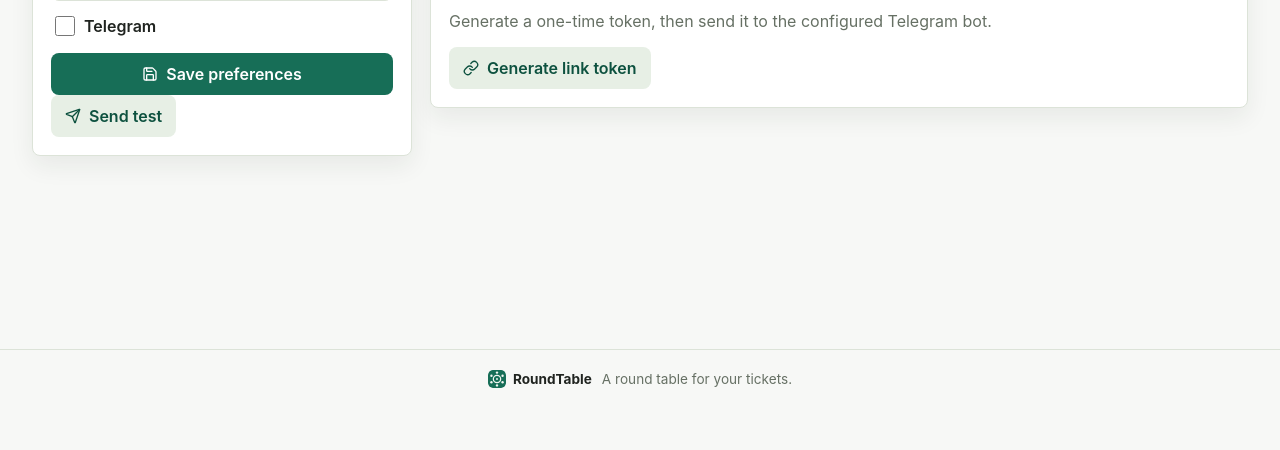
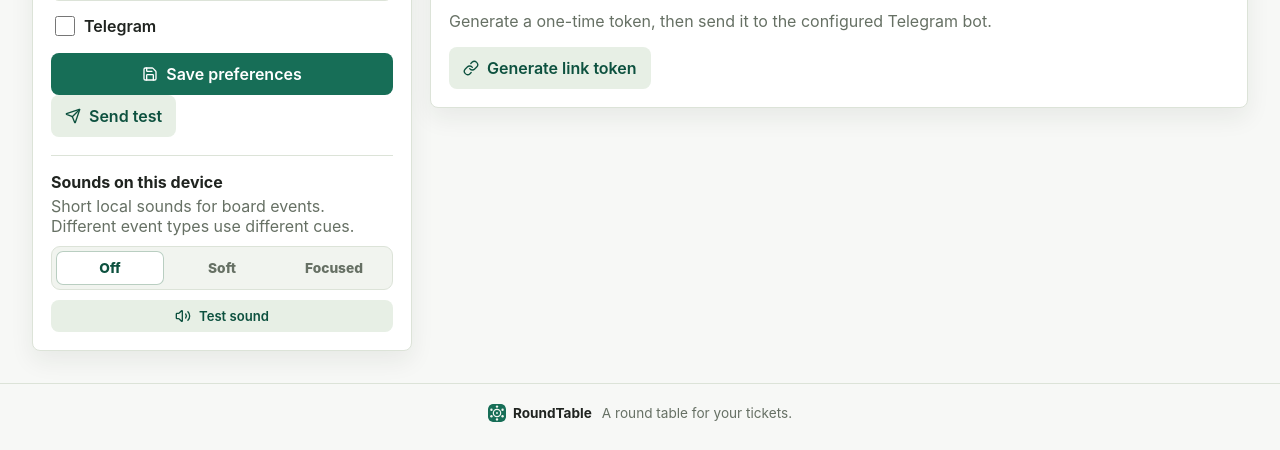
Before and after one commit to q121212/RoundTable, a FastAPI app: template app/templates/settings_notifications.html in a window 1280 px wide. Shown: the part 384-834 px from the top of the page. Before the commit the page ends 772 px from the top, so only its background shows below. Run offline with FastAPI, Linux system fonts and the light colour scheme; the template is opened without the code that fills it, so the values that code supplies are empty.

Commit message:
Add local board event sounds

```diff
--- a/app/static/app.js
+++ b/app/static/app.js
@@ -3,6 +3,7 @@
   const STORAGE_LANG = "roundtable.lang";
   const STORAGE_THEME = "roundtable.theme";
   const STORAGE_BOARD_URL = "roundtable.lastBoardUrl";
+  const STORAGE_SOUND_MODE = "roundtable.soundMode";
   const messages = {
     en: {
       "action.close": "Close",
@@ -161,6 +162,12 @@
       "projects.ticket_types_selected": "Ticket types used by this project",
       "projects.save_board_settings": "Save board settings",
       "projects.title": "Projects",
+      "sound.copy": "Short local sounds for board events. Different event types use different cues.",
+      "sound.focused": "Focused",
+      "sound.off": "Off",
+      "sound.soft": "Soft",
+      "sound.test": "Test sound",
+      "sound.title": "Sounds on this device",
       "status.all": "All",
       "status.Backlog": "Backlog",
       "status.Closed": "Closed",
@@ -368,6 +375,12 @@
       "projects.ticket_types_selected": "Типы тикетов этого проекта",
       "projects.save_board_settings": "Сохранить настройки доски",
       "projects.title": "Проекты",
+      "sound.copy": "Короткие локальные звуки для событий доски. Для разных типов событий используются разные сигналы.",
+      "sound.focused": "Важное",
+      "sound.off": "Выкл",
+      "sound.soft": "Мягко",
+      "sound.test": "Проверить звук",
+      "sound.title": "Звуки на этом устройстве",
       "status.all": "Все",
       "status.Backlog": "Бэклог",
       "status.Closed": "Закрыто",
@@ -518,6 +531,127 @@
     return `type-${String(type || "Task").toLowerCase()}`;
   }
 
+  let audioContext = null;
+
+  function currentSoundMode() {
+    return localStorage.getItem(STORAGE_SOUND_MODE) || "off";
+  }
+
+  function setSoundMode(mode) {
+    const value = ["off", "soft", "focused"].includes(mode) ? mode : "off";
+    localStorage.setItem(STORAGE_SOUND_MODE, value);
+    updateSoundControls();
+  }
+
+  function updateSoundControls() {
+    document.querySelectorAll("[data-sound-mode]").forEach((button) => {
+      button.classList.toggle("active", button.dataset.soundMode === currentSoundMode());
+      button.setAttribute("aria-pressed", button.dataset.soundMode === currentSoundMode() ? "true" : "false");
+    });
+  }
+
+  function setupSoundPreferences() {
+    updateSoundControls();
+    document.querySelectorAll("[data-sound-mode]").forEach((button) => {
+      button.addEventListener("click", () => {
+        setSoundMode(button.dataset.soundMode || "off");
+        if (currentSoundMode() !== "off") playTicketSound({ event: "test" }, true);
+      });
+    });
+    document.querySelectorAll("[data-sound-test]").forEach((button) => {
+      button.addEventListener("click", () => playTicketSound({ event: "test" }, true));
+    });
+    document.addEventListener(
+      "pointerdown",
+      () => {
+        if (currentSoundMode() !== "off") ensureAudioContext();
+      },
+      { once: true }
+    );
+  }
+
+  function ensureAudioContext() {
+    if (!window.AudioContext && !window.webkitAudioContext) return null;
+    if (!audioContext) {
+      const AudioContextClass = window.AudioContext || window.webkitAudioContext;
+      audioContext = new AudioContextClass();
+    }
+    if (audioContext.state === "suspended") audioContext.resume();
+    return audioContext;
+  }
+
+  function soundKind(payload) {
+    const action = payload && payload.action ? payload.action.action : "";
+    const ticket = payload && payload.ticket ? payload.ticket : {};
+    if (payload && payload.event === "test") return "test";
+    if (action === "closed" || action === "reopened" || ticket.status === "Done" || ticket.status === "Closed") return "success";
+    if (action === "status_changed") return "status";
+    if (action === "commented" || payload.event === "ticket_commented") return "comment";
+    if (action === "assigned") return "assigned";
+    if (payload.event === "ticket_created" || action === "ticket_created") return "created";
+    if (payload.event === "ticket_linked" || payload.event === "ticket_unlinked" || action === "linked" || action === "unlinked") return "linked";
+    return "changed";
+  }
+
+  function shouldPlayTicketSound(payload, forced = false) {
+    const mode = currentSoundMode();
+    if (mode === "off" && !forced) return false;
+    if (forced) return true;
+    if (mode === "soft") return true;
+    const ticket = payload && payload.ticket ? payload.ticket : {};
+    const action = payload && payload.action ? payload.action : {};
+    const userId = document.body.dataset.userId || "";
+    if (!userId) return false;
+    const ticketPage = document.querySelector("[data-ticket-page]");
+    if (ticketPage && ticketPage.dataset.ticketKey === ticket.key) return true;
+    if (ticket.assignee_id && String(ticket.assignee_id) === userId) return true;
+    if (action.action === "assigned" && String(action.new_value || "") === userId) return true;
+    return false;
+  }
+
+  function playTone(ctx, start, frequency, duration, gainValue, type = "sine") {
+    const osc = ctx.createOscillator();
+    const gain = ctx.createGain();
+    osc.type = type;
+    osc.frequency.setValueAtTime(frequency, start);
+    gain.gain.setValueAtTime(0.0001, start);
+    gain.gain.exponentialRampToValueAtTime(gainValue, start + 0.015);
+    gain.gain.exponentialRampToValueAtTime(0.0001, start + duration);
+    osc.connect(gain).connect(ctx.destination);
+    osc.start(start);
+    osc.stop(start + duration + 0.02);
+  }
+
+  function playTicketSound(payload, forced = false) {
+    if (!shouldPlayTicketSound(payload, forced)) return;
+    const ctx = ensureAudioContext();
+    if (!ctx) return;
+    const now = ctx.currentTime + 0.01;
+    const volume = 0.035;
+    const kind = soundKind(payload);
+    if (kind === "success") {
+      playTone(ctx, now, 523.25, 0.12, volume, "sine");
+      playTone(ctx, now + 0.07, 659.25, 0.14, volume * 0.9, "sine");
+      playTone(ctx, now + 0.14, 783.99, 0.18, volume * 0.8, "triangle");
+    } else if (kind === "status") {
+      playTone(ctx, now, 392, 0.09, volume, "triangle");
+      playTone(ctx, now + 0.08, 587.33, 0.12, volume * 0.85, "triangle");
+    } else if (kind === "comment") {
+      playTone(ctx, now, 740, 0.06, volume * 0.65, "sine");
+      playTone(ctx, now + 0.09, 660, 0.08, volume * 0.55, "sine");
+    } else if (kind === "assigned") {
+      playTone(ctx, now, 330, 0.11, volume * 0.9, "triangle");
+      playTone(ctx, now + 0.1, 440, 0.12, volume * 0.75, "triangle");
+    } else if (kind === "created") {
+      playTone(ctx, now, 880, 0.06, volume * 0.55, "sine");
+      playTone(ctx, now + 0.05, 1174.66, 0.08, volume * 0.45, "sine");
+    } else if (kind === "linked") {
+      playTone(ctx, now, 494, 0.04, volume * 0.45, "square");
+    } else {
+      playTone(ctx, now, 440, 0.08, volume * 0.55, "sine");
+    }
+  }
+
   function setupPreferences() {
     applyTheme(currentTheme());
     applyLanguage(currentLang());
@@ -1316,8 +1450,10 @@
     const handleTicketEvent = (event) => {
       try {
         const payload = JSON.parse(event.data || "{}");
+        payload.event = payload.event || event.type;
         applyLiveTicket(payload.ticket);
         applyLiveTicketPage(payload);
+        playTicketSound(payload);
       } catch (error) {
         // Ignore malformed live events; the next reload/resync will recover.
       }
@@ -1325,6 +1461,8 @@
     source.addEventListener("ticket_created", handleTicketEvent);
     source.addEventListener("ticket_changed", handleTicketEvent);
     source.addEventListener("ticket_commented", handleTicketEvent);
+    source.addEventListener("ticket_linked", handleTicketEvent);
+    source.addEventListener("ticket_unlinked", handleTicketEvent);
     window.addEventListener("beforeunload", () => source.close());
   }
 
@@ -1842,6 +1980,7 @@
     setupBoardTitleEditors();
     setupTypePickers();
     setupTicketSearchInputs();
+    setupSoundPreferences();
     setupTicketAutosave();
     setupMenus();
     setupConfirms();
--- a/app/static/styles.css
+++ b/app/static/styles.css
@@ -1111,6 +1111,51 @@ time {
   min-height: 20px;
 }
 
+.device-sound-settings {
+  display: grid;
+  gap: 10px;
+  margin-top: 18px;
+  padding-top: 16px;
+  border-top: 1px solid var(--line);
+}
+
+.device-sound-settings h3 {
+  margin: 0 0 4px;
+  font-size: 1rem;
+}
+
+.device-sound-settings p {
+  margin: 0;
+}
+
+.segmented-control {
+  display: inline-grid;
+  grid-template-columns: repeat(3, minmax(0, 1fr));
+  gap: 4px;
+  width: min(100%, 360px);
+  padding: 4px;
+  border: 1px solid var(--line);
+  border-radius: 9px;
+  background: var(--surface-strong);
+}
+
+.segmented-control button {
+  min-height: 34px;
+  padding: 6px 10px;
+  border: 0;
+  border-radius: 7px;
+  background: transparent;
+  color: var(--muted);
+  font-size: 0.86rem;
+  font-weight: 800;
+}
+
+.segmented-control button.active {
+  background: var(--surface);
+  color: var(--green-dark);
+  box-shadow: inset 0 0 0 1px color-mix(in srgb, var(--green) 18%, var(--line));
+}
+
 code {
   overflow-wrap: anywhere;
   word-break: normal;
--- a/app/templates/base.html
+++ b/app/templates/base.html
@@ -9,7 +9,7 @@
     <script defer src="/static/vendor/lucide.min.js"></script>
     <script defer src="/static/app.js?v={{ static_version }}"></script>
   </head>
-  <body data-current-project-url="{{ current_project_url }}">
+  <body data-current-project-url="{{ current_project_url }}" {% if user %}data-user-id="{{ user.id }}"{% endif %}>
     <header class="topbar">
       <a class="brand" href="/" data-home-link><img class="brand-mark" src="/static/favicon.svg" alt="" width="22" height="22">RoundTable</a>
       <nav class="topnav">
--- a/app/templates/settings_notifications.html
+++ b/app/templates/settings_notifications.html
@@ -33,6 +33,18 @@
       <input type="hidden" name="csrf_token" value="{{ user.csrf_token }}">
       <button class="secondary" type="submit" data-icon="send" data-i18n="notifications.test">Send test</button>
     </form>
+    <div class="device-sound-settings" data-sound-settings>
+      <div>
+        <h3 data-i18n="sound.title">Sounds on this device</h3>
+        <p class="muted" data-i18n="sound.copy">Short local sounds for board events. Different event types use different cues.</p>
+      </div>
+      <div class="segmented-control" role="group" aria-label="Sound mode">
+        <button type="button" data-sound-mode="off" data-i18n="sound.off">Off</button>
+        <button type="button" data-sound-mode="soft" data-i18n="sound.soft">Soft</button>
+        <button type="button" data-sound-mode="focused" data-i18n="sound.focused">Focused</button>
+      </div>
+      <button class="secondary tiny" type="button" data-sound-test data-icon="volume-2" data-i18n="sound.test">Test sound</button>
+    </div>
   </div>
   <div class="panel">
     <h2>Telegram</h2>
```
